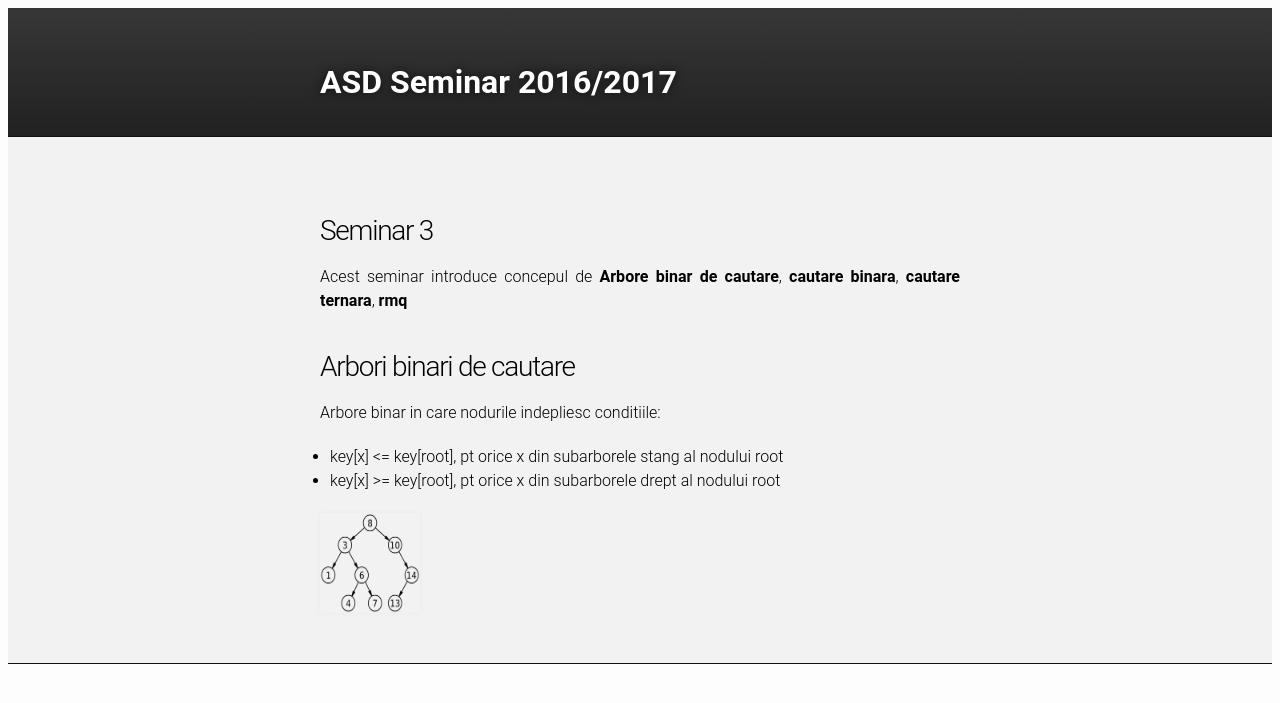
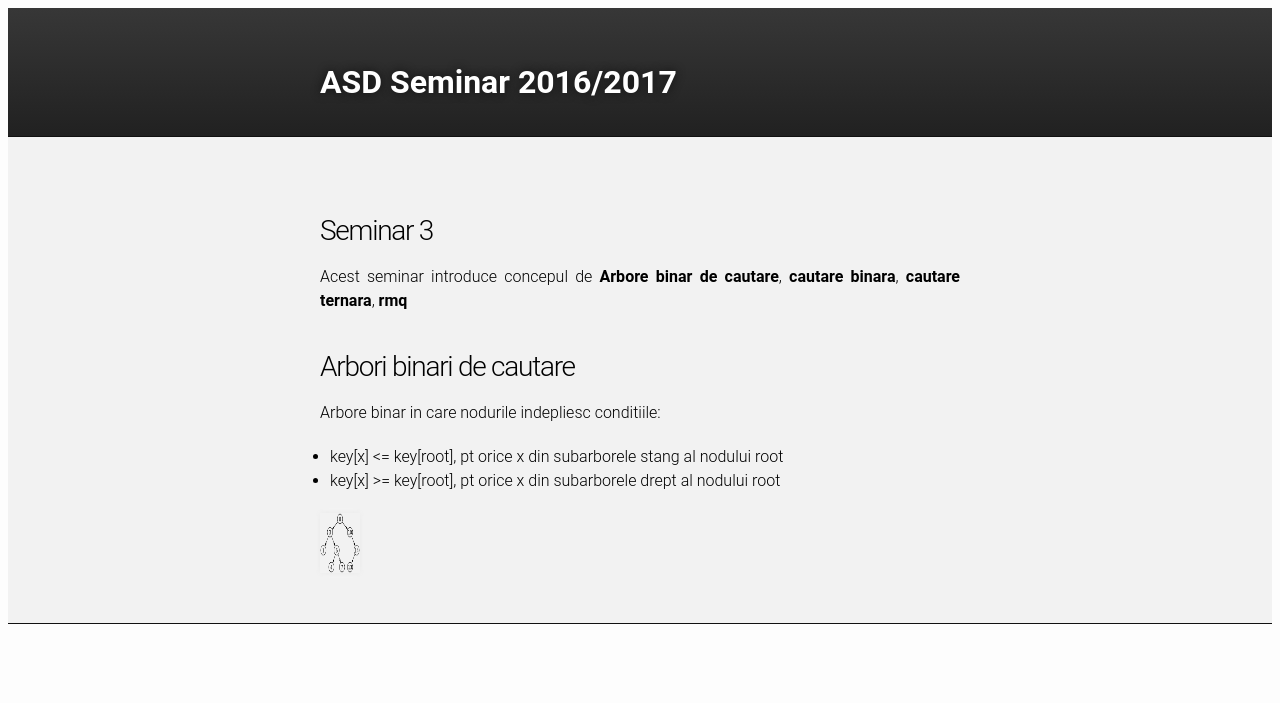
Before and after one commit to IuliaDuta/ASD, a Jekyll site: the page built from Seminarii/Seminar3.md, in a window 1280 px wide. Shown: the top 703 px of the page. Built offline with Jekyll 4.4.1, drawn with Linux system fonts in a browser that asks for light colours.

Commit message:
Update Seminar3.md

```diff
--- a/Seminarii/Seminar3.md
+++ b/Seminarii/Seminar3.md
@@ -13,4 +13,4 @@ Arbore binar in care nodurile indepliesc conditiile:
 - key[x] <= key[root], pt orice x din subarborele stang al nodului root
 - key[x] >= key[root], pt orice x din subarborele drept al nodului root
 
- <img src="/ASD/images/2000px-Binary_search_tree.svg.png"  width="100p" height="100p">
+ <img src="/ASD/images/2000px-Binary_search_tree.svg.png"  width="40" height="60">
```
